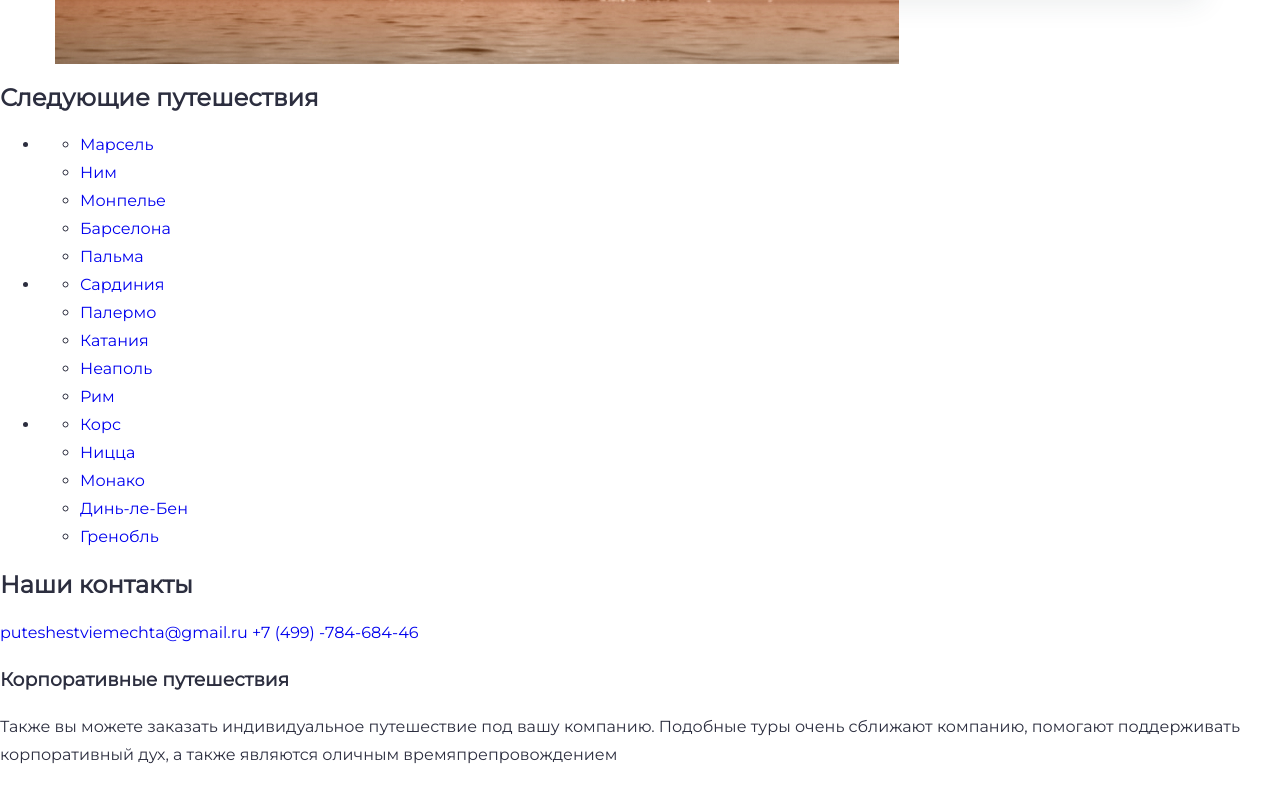
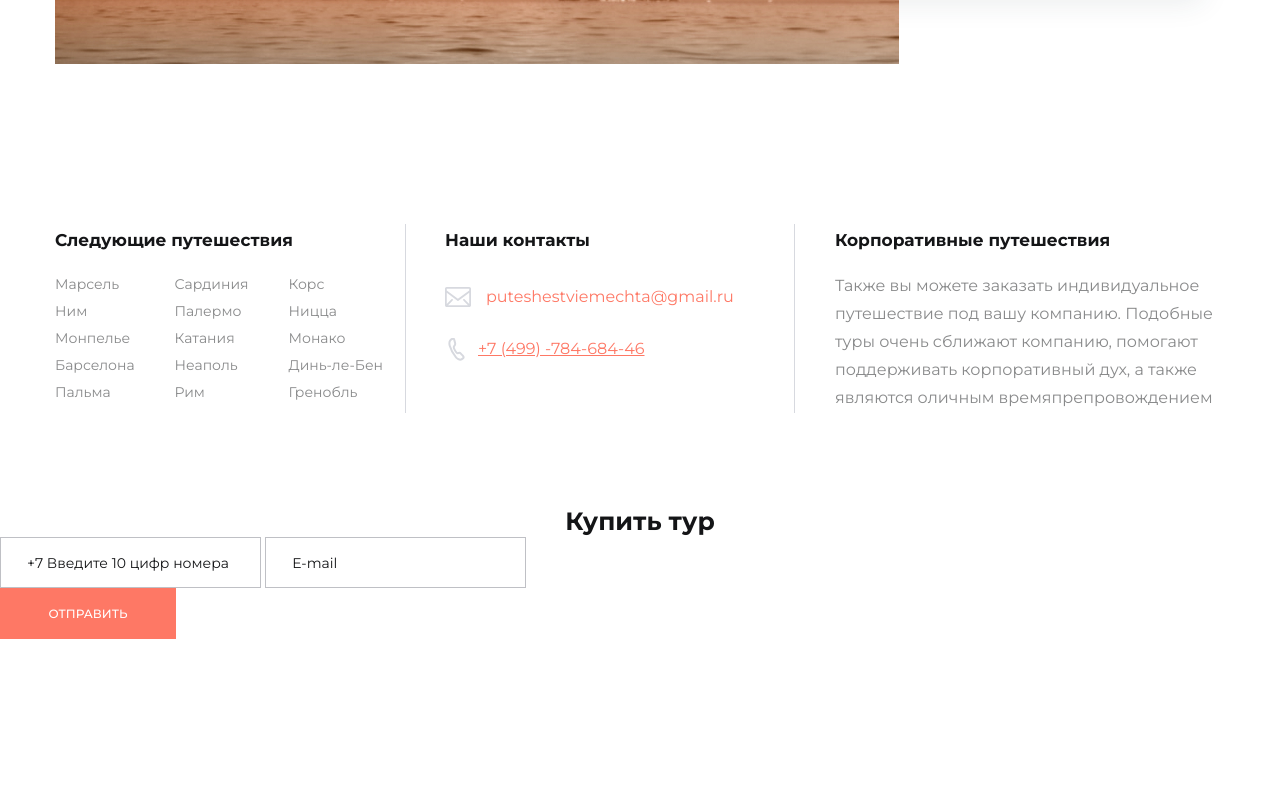
Before and after one commit to WalleQQ/academy-test, a website: page source/index.html in a window 1280 px wide. Shown: the part 4660-5445 px from the top of the page. After the commit the page ends 5299 px from the top, so only its background shows below. Drawn offline with Linux system fonts and the light colour scheme.

Commit message:
Добавил стилизацию футера

```diff
--- a/source/index.html
+++ b/source/index.html
@@ -93,7 +93,7 @@
                 />
               </picture>
               <p class="countries__item-country">Греция</p>
-              <a class="countries__item-link">смотреть подробнее</a>
+              <a href="#" class="countries__item-link">смотреть подробнее</a>
             </li>
             <li class="countries__item">
               <picture>
@@ -781,10 +781,16 @@
       </section>
       <section class="our-contacts">
         <h2 class="our-contacts__title footer-title">Наши контакты</h2>
-        <a href="mailto:puteshestviemechta@gmail.ru"
+        <a
+          class="our-contacts__link our-contacts__link--mail"
+          href="mailto:puteshestviemechta@gmail.ru"
           >puteshestviemechta@gmail.ru</a
         >
-        <a href="tel:749978468446">+7 (499) -784-684-46</a>
+        <a
+          class="our-contacts__link our-contacts__link--tel"
+          href="tel:749978468446"
+          >+7 (499) -784-684-46</a
+        >
       </section>
       <section class="corporate-trips">
         <h3 class="corporate-trips__title footer-title">
@@ -797,6 +803,40 @@
         </p>
       </section>
     </footer>
+    <section class="modal">
+      <form
+        class="modal__form send-contacts"
+        action="https://echo.htmlacademy.ru/courses"
+        method="post"
+      >
+        <h2 class="send-contacts__title">Купить тур</h2>
+        <div class="send-contacts__input-wrapper">
+          <label class=".send-contacts__label visually-hidden" for="tel"
+            >Введите номер телефона</label
+          >
+          <input
+            class="send-contacts__input send-contacts__input--tel"
+            type="tel"
+            name="tel"
+            id="tel"
+            placeholder="+7 Введите 10 цифр номера"
+          />
+          <label class="visually-hidden" for="email">Введите email</label>
+          <input
+            class="send-contacts__input"
+            type="email"
+            name="email"
+            id="email"
+            placeholder="E-mail"
+          />
+        </div>
+        <input
+          class="send-contacts__button button"
+          type="submit"
+          value="Отправить"
+        />
+      </form>
+    </section>
     <script src="js/menu.js"></script>
     <script src="js/tabs.js"></script>
   </body>
--- /dev/null
+++ b/source/sass/blocks/corporate-trips.scss
@@ -0,0 +1,39 @@
+.corporate-trips {
+  position: relative;
+  padding: 30px 0;
+  display: flex;
+  flex-direction: column;
+  align-items: center;
+
+  @media (min-width: $tablet-width) {
+    grid-column: 1 / -1;
+    border-top: 1px solid $footer-border;
+  }
+
+  @media (min-width: $desktop-width) {
+    align-items: flex-start;
+    padding: 0;
+    grid-row: 1 / 2;
+    grid-column: 3 / -1;
+    border: none;
+
+    &::before {
+      content: "";
+      position: absolute;
+      width: 1px;
+      height: 189px;
+      top: 0;
+      right: 430px;
+      background-color: $footer-border;
+    }
+  }
+}
+
+.corporate-trips__text {
+  text-align: center;
+  color: $footer-gray;
+
+  @media (min-width: $desktop-width) {
+    text-align: left;
+  }
+}
--- a/source/sass/blocks/countries.scss
+++ b/source/sass/blocks/countries.scss
@@ -173,6 +173,7 @@
 
 .countries__tab {
   @include list-zeroing;
+  cursor: pointer;
   position: relative;
   padding: 0 16px 10px;
   display: flex;
--- /dev/null
+++ b/source/sass/blocks/footer-title.scss
@@ -0,0 +1,8 @@
+.footer-title {
+  margin: 0;
+  font-family: $font-bold;
+  font-size: 17px;
+  line-height: 32px;
+  text-align: center;
+  color: $basic-black;
+}
--- /dev/null
+++ b/source/sass/blocks/next-trips.scss
@@ -0,0 +1,65 @@
+.next-trips {
+  padding-bottom: 30px;
+  border-bottom: 1px solid $footer-border;
+  position: relative;
+  display: flex;
+  flex-direction: column;
+  align-items: center;
+
+  @media (min-width: $tablet-width) {
+    grid-column: 1 / 2;
+    border: none;
+  }
+
+  @media (min-width: $desktop-width) {
+    grid-row: 1 / 2;
+    align-items: flex-start;
+
+    &::before {
+      content: "";
+      position: absolute;
+      width: 1px;
+      height: 189px;
+      left: 350px;
+      height: 189px;
+      background-color: $footer-border;
+    }
+  }
+}
+
+.next-trips__title {
+  margin-bottom: 20px;
+  text-align: left;
+}
+
+.next-trips__list {
+  @include list-zeroing;
+  display: flex;
+  flex-wrap: wrap;
+  align-items: center;
+  justify-content: center;
+  column-gap: 40px;
+  row-gap: 20px;
+}
+
+.next-trips__item-list {
+  @include list-zeroing;
+  display: flex;
+  flex-direction: column;
+  row-gap: 10px;
+}
+
+.next-trips__item-item {
+  display: flex;
+  justify-content: center;
+
+  @media (min-width: $tablet-width) {
+    justify-content: flex-start;
+  }
+}
+
+.next-trips__item-item-link {
+  color: $footer-gray;
+  font-size: 14px;
+  line-height: 17px;
+}
--- /dev/null
+++ b/source/sass/blocks/our-contacts.scss
@@ -0,0 +1,62 @@
+.our-contacts {
+  padding: 30px 0;
+  display: flex;
+  flex-direction: column;
+  align-items: center;
+  border-bottom: 1px solid $footer-border;
+
+  @media (min-width: $tablet-width) {
+    grid-column: 2 / -1;
+    border-bottom: none;
+    padding: 0;
+    align-items: flex-start;
+  }
+
+  @media (min-width: $desktop-width) {
+    grid-row: 1 / 2;
+  }
+}
+
+.our-contacts__title {
+  margin-bottom: 27px;
+}
+
+.our-contacts__link {
+  color: $basic-light-red;
+  position: relative;
+
+  &:not(:last-child) {
+    margin-bottom: 24px;
+  }
+
+  &--mail {
+    padding-left: 41px;
+
+    &::before {
+      content: "";
+      position: absolute;
+      width: 26px;
+      height: 20px;
+      top: 50%;
+      left: 0;
+      transform: translateY(-50%);
+      background: url("../img/mail-icon.svg") 50% 50% no-repeat;
+    }
+  }
+
+  &--tel {
+    padding-left: 33px;
+    text-decoration-line: underline;
+
+    &::before {
+      content: "";
+      position: absolute;
+      width: 23px;
+      height: 23px;
+      top: 50%;
+      left: 0;
+      transform: translateY(-50%);
+      background: url("../img/phone-grey.svg") 50% 50% no-repeat;
+    }
+  }
+}
--- /dev/null
+++ b/source/sass/blocks/page-footer.scss
@@ -0,0 +1,33 @@
+.page-footer {
+  position: relative;
+  margin: 0 auto;
+  max-width: $desktop-width;
+  padding: 60px 16px 26px 16px;
+
+  @media (min-width: $tablet-width) {
+    padding: 80px 21px 54px 21px;
+    display: grid;
+    grid-template-columns: 1fr auto;
+    align-items: start;
+    justify-items: start;
+
+    &::before {
+      content: "";
+      position: absolute;
+      width: 1px;
+      height: 177px;
+      top: 80px;
+      left: 50%;
+      background-color: $footer-border;
+    }
+  }
+
+  @media (min-width: $desktop-width) {
+    padding: 160px 0 74px 0;
+    grid-template-columns: repeat(3, 1fr);
+
+    &::before {
+      display: none;
+    }
+  }
+}
--- a/source/sass/blocks/price.scss
+++ b/source/sass/blocks/price.scss
@@ -72,6 +72,7 @@
   position: relative;
   color: $basic-light-red;
   margin: 0 0 40px 0;
+  text-decoration-line: underline;
 
   @media (min-width: $desktop-width) {
     align-self: center;
--- a/source/sass/global/colors.scss
+++ b/source/sass/global/colors.scss
@@ -11,4 +11,5 @@ $close-menu-grey: rgba(20, 21, 23, 0.2);
 $menu-grey-2: #fbf8f8;
 $pop-up-grey: #48494d;
 $footer-gray: rgba(20, 21, 23, 0.5);
+$footer-border: #d7d9df;
 $special-price-grey: rgba(20, 21, 23, 0.7);
--- a/source/sass/style.scss
+++ b/source/sass/style.scss
@@ -19,3 +19,9 @@
 @import "blocks/price.scss";
 @import "blocks/questions.scss";
 @import "blocks/send-contacts.scss";
+@import "blocks/page-footer.scss";
+@import "blocks/footer-title.scss";
+@import "blocks/next-trips.scss";
+@import "blocks/our-contacts.scss";
+@import "blocks/corporate-trips.scss";
+@import "blocks/modal.scss";
```
Also changed, not shown: source/css/style.css, source/img/mail-icon.svg (added), source/img/phone-grey.svg (added), source/sass/blocks/modal.scss (added), 1 other file.
